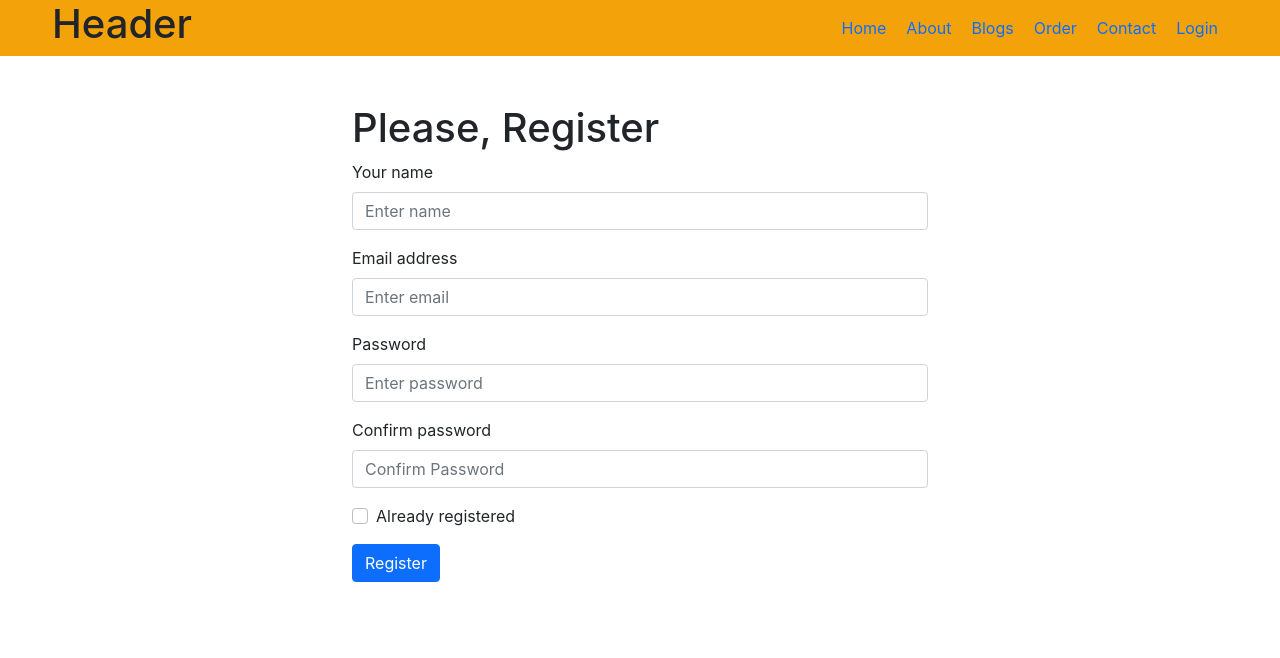
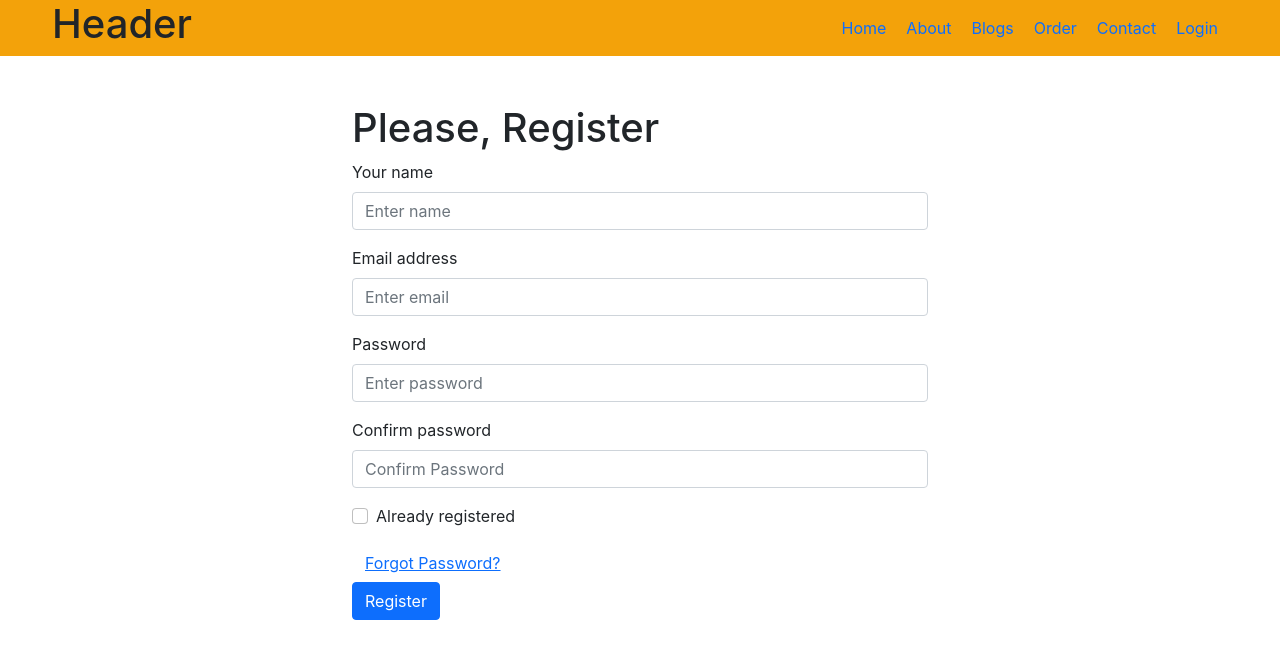
Before and after one commit to sujoncham/furniture-furnished-react, a React (Create React App) app: page /signup in a window 1280 px wide. Shown: the top 658 px of the page. Built offline with nearby package versions, Linux system fonts and the light colour scheme.

Commit message:
full authentication completed

```diff
--- a/src/SignUpOut/SignUp.js
+++ b/src/SignUpOut/SignUp.js
@@ -1,4 +1,4 @@
-import { createUserWithEmailAndPassword } from "firebase/auth";
+import { createUserWithEmailAndPassword, sendEmailVerification, sendPasswordResetEmail, signInWithEmailAndPassword, updateProfile } from "firebase/auth";
 import React, { useState } from "react";
 import { Button, Col, Form, Row } from "react-bootstrap";
 import auth from "../Firebase/Firebase.init";
@@ -9,6 +9,7 @@ const SignUp = () => {
   const [password, setPassword] = useState("");
   const [confirmPassword, setCorfirmPassword] = useState("");
   const [error, setError] = useState("");
+  const [success, setSuccess] = useState("");
   const [validated, setValidated] = useState(false);
   const [registered, setRegistered] = useState(false);
 
@@ -22,11 +23,14 @@ const SignUp = () => {
     setPassword(event.target.value);
   };
 
+  const handleConfirmEvent = (event) => {
+    setCorfirmPassword(event.target.value);
+  };
+
   const handleRegistered = (event) =>{
     setRegistered(event.target.checked);
   }
 
-  let passwordText;
   const handleFormSubmit = (event) => {
     event.preventDefault();
     const form = event.currentTarget;
@@ -35,10 +39,10 @@ const SignUp = () => {
       return;
     }
 
-    if (password.length <= 6) {
-      passwordText = "password not less than 6 characters";
+    if (password) {
+      setSuccess("successfull");
     } else {
-      passwordText = "password ok";
+      setSuccess("unsuccessfull");
     }
 
     if (!/(?=.*[A-Z])/.test(password)) {
@@ -48,25 +52,66 @@ const SignUp = () => {
     setValidated(true);
     setError("");
 
-    console.log("form submitted", name, confirmPassword);
-    createUserWithEmailAndPassword(auth, email, password)
+    if(registered){
+      signInWithEmailAndPassword(auth, email, password)
+      .then((result) => {
+        const user = result.user;
+        console.log(user)
+      })
+      .catch((error) => {
+        setError(error.message);
+      });
+    } else{
+      createUserWithEmailAndPassword(auth, email, password)
       .then((result) => {
         const user = result.user;
         console.log(user);
         setEmail("");
         setPassword("");
+        EmailVerification();
+        updateNameUser();
       })
       .catch((error) => {
         setError(error.message);
       });
+    }
+
+
   };
+
+  const handlePasswordReset = ()=>{
+    sendPasswordResetEmail(auth, email)
+    .then(()=>{
+      console.log("sent email to reset");
+    })
+    .catch((error)=>{
+      setError(error.message);
+    })
+  }
+
+  const updateNameUser = () =>{
+    updateProfile(auth.currentUser, {
+      displayName: name
+    }).then(() => {
+        console.log('updating name');
+    }).catch((error) => {
+      setError(error.message);
+    });
+  }
+
+  const EmailVerification = ()=>{
+    sendEmailVerification(auth.currentUser)
+    .then(()=>{
+      console.log("Email verification sent");
+    })
+  }
 
   return (
     <Row className="mt-5">
       <Col md={{ span: 6, offset: 3 }}>
         <h1>Please, {registered ? 'Login' : 'Register'}</h1>
         <Form noValidate validated={validated} onSubmit={handleFormSubmit}>
-          <Form.Group className="mb-3" controlId="formBasicName">
+          { !registered && <Form.Group className="mb-3" controlId="formBasicName">
             <Form.Label>Your name</Form.Label>
             <Form.Control
               onBlur={handleNameEvent}
@@ -75,7 +120,7 @@ const SignUp = () => {
               placeholder="Enter name"
               required
             />
-          </Form.Group>
+          </Form.Group>}
           <Form.Group className="mb-3" controlId="formBasicEmail">
             <Form.Label>Email address</Form.Label>
             <Form.Control
@@ -101,26 +146,29 @@ const SignUp = () => {
             />
           </Form.Group>
           <p className="text-danger">{error}</p>
-          <p className="text-danger">{passwordText}</p>
+          <p className="text-success">{success}</p>
           <Form.Control.Feedback type="invalid">
             Please choose a username.
           </Form.Control.Feedback>
-          <Form.Group className="mb-3" controlId="formBasicConfirmPassword">
+          { !registered && <Form.Group className="mb-3" controlId="formBasicConfirmPassword">
             <Form.Label>Confirm password</Form.Label>
             <Form.Control
               type="password"
+              onBlur={handleConfirmEvent}
               name="confirmPassword"
               placeholder="Confirm Password"
               required
             />
-          </Form.Group>
+          </Form.Group>}
 
           <Form.Group className="mb-3" controlId="formBasicCheckbox">
             <Form.Check onChange={handleRegistered} type="checkbox" label="Already registered" />
           </Form.Group>
+          <Button onClick={handlePasswordReset} variant="link">Forgot Password?</Button>
+          <br />
 
           <Button variant="primary" type="submit">
-            Register
+          {registered ? 'Login' : 'Register'}
           </Button>
         </Form>
       </Col>
```
